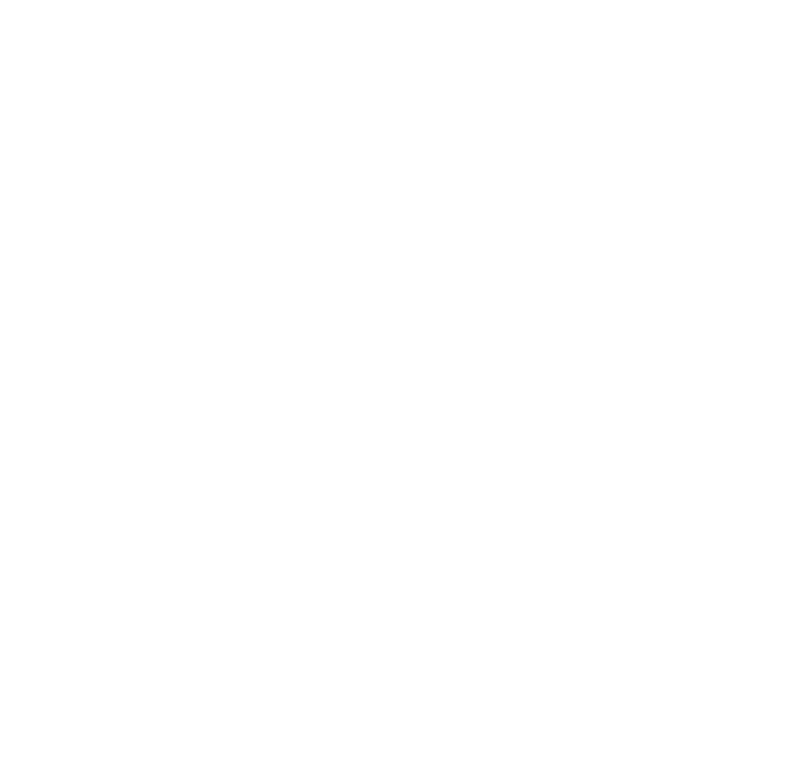
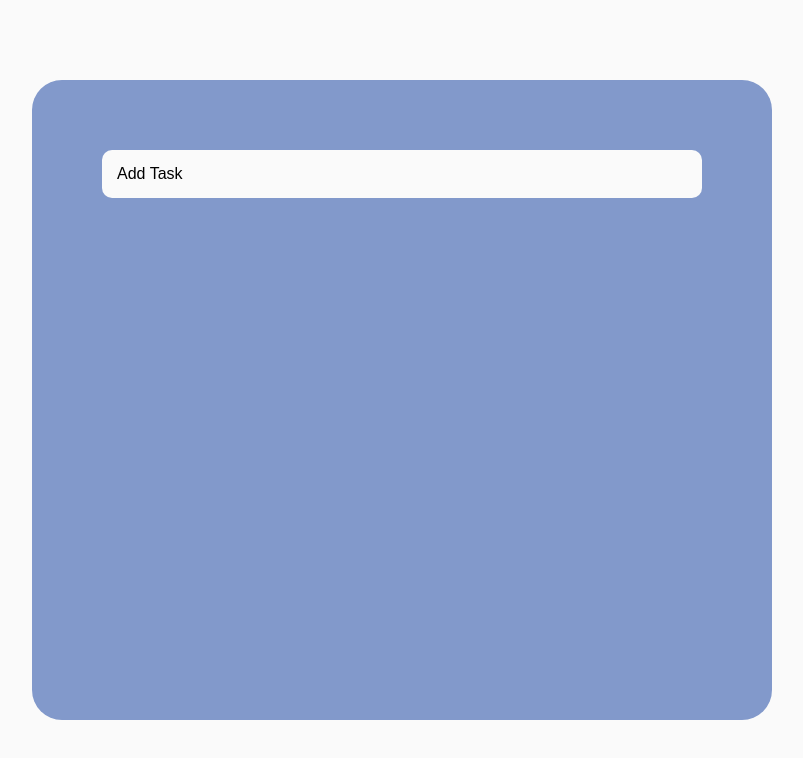
Before and after one commit to bhaktibhatt/TodosApp, a plain HTML site: page index.html in a window 1280 px wide. Shown: the whole page, without its empty margins (238-1041 px from the left). Drawn offline with Linux system fonts and the light colour scheme; a web font is replaced by a local one.

Commit message:
working on desktop frontend

```diff
--- a/index.html
+++ b/index.html
@@ -4,9 +4,16 @@
     <meta charset="UTF-8">
     <meta name="viewport" content="width=device-width, initial-scale=1.0">
     <link rel="stylesheet" href="./style.css">
+    <link rel="preconnect" href="https://fonts.googleapis.com">
+<link rel="preconnect" href="https://fonts.gstatic.com" crossorigin>
+<link href="https://fonts.googleapis.com/css2?family=Ysabeau+Infant:ital,wght@0,100;0,200;0,300;0,400;0,500;0,600;1,100;1,300;1,400;1,500&display=swap" rel="stylesheet">
     <title>TodosApp</title>
 </head>
 <body>
-
+    <div class="container">
+        <div class="list-container">
+            <textarea rows="1">Add Task</textarea>
+        </div>
+    </div>
 </body>
 </html>
--- a/style.css
+++ b/style.css
@@ -0,0 +1,32 @@
+*{
+    padding: 0;
+    margin: 0;
+    font-family: 'Ysabeau Infant', sans-serif;
+}
+body{
+    background-color: #FAFAFA;
+}
+.container{
+    width: 100%;
+    height: 100vh;
+    display: flex;
+    align-items: center;
+    justify-content: center;
+}
+.list-container{
+    width: 600px;
+    height: 500px;
+    background-color: #8299CB;
+    border-radius: 30px;
+    display: flex;
+    flex-direction: column;
+    padding: 70px;
+}
+.list-container textarea{
+    all:unset;
+    overflow: hidden;
+    padding: 15px;
+    background-color: #FAFAFA;
+    border-radius: 10px;
+
+}
```
